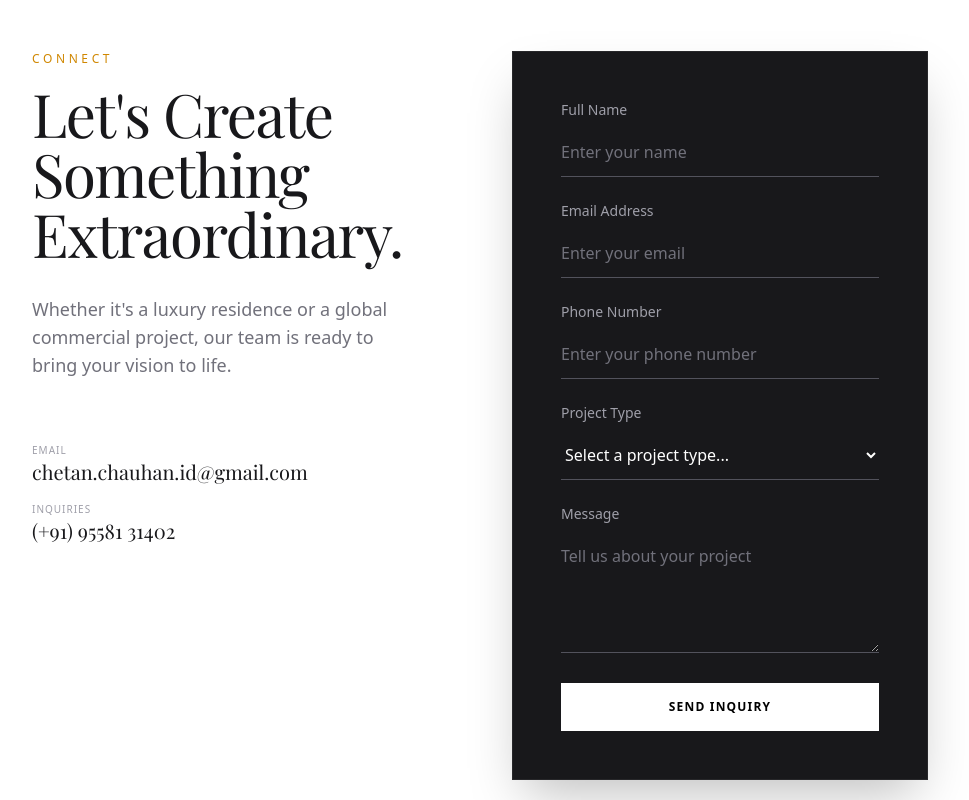
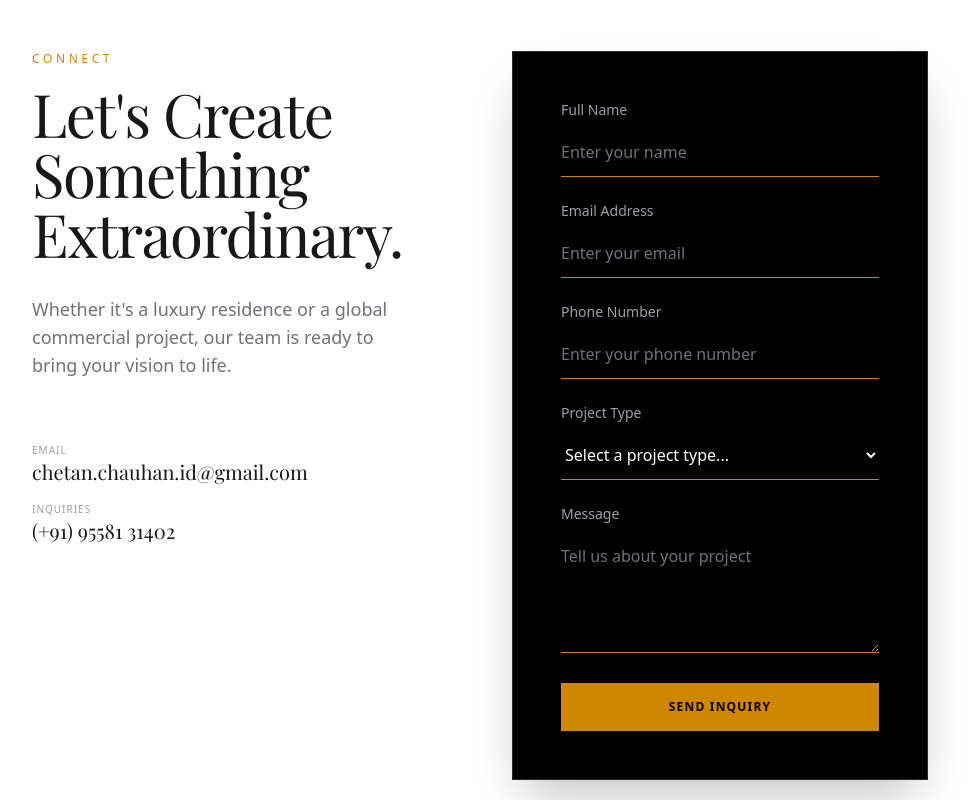
Before and after one commit to chetanchauhanid-oss/chetan-chauhan, a Next.js app: page / in a window 1280 px wide. Shown: the part 7100-7900 px from the top of the page, without its empty margins (160-1129 px from the left). Built offline with nearby package versions, Linux system fonts and the light colour scheme; a web font is replaced by a local one.

Commit message:
Update ContactForm.tsx

```diff
--- a/src/components/ContactForm.tsx
+++ b/src/components/ContactForm.tsx
@@ -19,17 +19,16 @@ export function ContactForm() {
         }));
     };
 
-    // DARK MODE INPUT STYLE
-    // We let the text be White (default), but we make the background transparent
-    // and the borders light grey so they show up on the black card.
-    const inputStyle = "w-full border-b border-zinc-600 py-3 text-white placeholder-zinc-500 focus:outline-none focus:border-white transition-colors bg-transparent rounded-none relative z-10";
+    // LUXURY STYLE:
+    // Pure Black Background, White Text, Gold Borders
+    const inputStyle = "w-full border-b border-yellow-600 py-3 text-white placeholder-zinc-500 focus:outline-none focus:border-white transition-colors bg-transparent rounded-none relative z-10";
 
     return (
         <section id="contact" className="py-24 bg-white relative overflow-hidden">
             <div className="container mx-auto px-6">
                 <div className="max-w-4xl mx-auto">
                     <div className="grid grid-cols-1 md:grid-cols-2 gap-16">
-                        {/* Left Side: Text (Keeps White Background) */}
+                        {/* Left Side: Text (Keeps White Background for contrast) */}
                         <div className="space-y-8">
                             <div className="space-y-4">
                                 <span className="text-gold font-sans text-xs tracking-[0.3em] uppercase block text-yellow-600">
@@ -60,8 +59,8 @@ export function ContactForm() {
                             </div>
                         </div>
 
-                        {/* Right Side: The Form (NOW DARK THEME) */}
-                        <div className="bg-zinc-900 p-8 md:p-12 border border-zinc-800 shadow-2xl relative overflow-hidden">
+                        {/* Right Side: The Form (NOW PURE BLACK with GOLD Lines) */}
+                        <div className="bg-black p-8 md:p-12 border border-zinc-800 shadow-2xl relative overflow-hidden">
                             <form
                                 name="inquiry"
                                 method="POST"
@@ -122,7 +121,7 @@ export function ContactForm() {
                                             value={formData.service}
                                             onChange={handleChange}
                                             className={inputStyle}
-                                            style={{ backgroundColor: '#18181b' }} // Dark background for dropdown options
+                                            style={{ backgroundColor: '#000000', color: 'white' }}
                                         >
                                             <option value="" disabled>Select a project type...</option>
                                             <option value="Residential">Residential Design</option>
@@ -149,7 +148,7 @@ export function ContactForm() {
 
                                 <button
                                     type="submit"
-                                    className="w-full bg-white text-black py-4 uppercase tracking-widest text-xs hover:bg-zinc-200 transition-all duration-300 font-bold"
+                                    className="w-full bg-yellow-600 text-black py-4 uppercase tracking-widest text-xs hover:bg-white transition-all duration-300 font-bold"
                                 >
                                     Send Inquiry
                                 </button>
```
